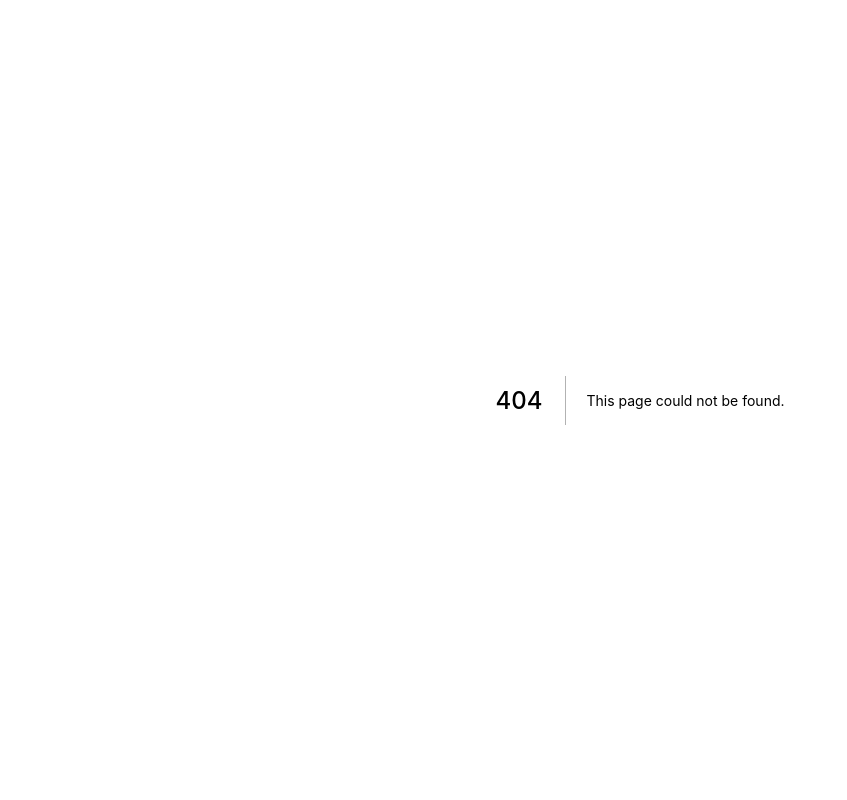
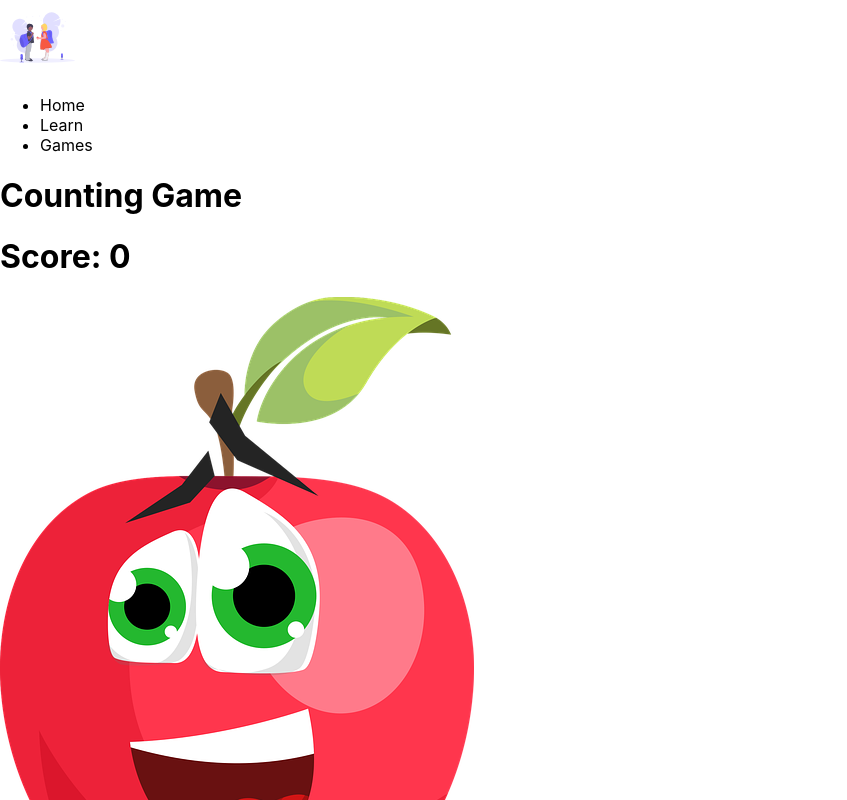
Before and after one commit to touhidulshawan/funEschool, a Next.js app: page /games/counting in a window 1280 px wide. Before the commit this address had no page. Shown: the top 800 px of the page, without its empty margins (0-847 px from the left). Built offline with nearby package versions, Linux system fonts and the light colour scheme.

Commit message:
developing, refactoring, utilities
develope counting game and make some refactoring to name that animal game and create some utility function and interface

```diff
--- /dev/null
+++ b/components/GameDashboard.tsx
@@ -0,0 +1,21 @@
+interface GameDashboardProps {
+  score: number;
+  wrongAnswer: number;
+  handleRestartGame: () => void;
+}
+
+const GameDashboard: React.FC<GameDashboardProps> = ({
+  score,
+  wrongAnswer,
+  handleRestartGame,
+}) => {
+  return (
+    <section>
+      <h1>Your Score: {score} out of 25</h1>
+      <h2>Total wrong answer: {wrongAnswer}</h2>
+      <button onClick={handleRestartGame}>Play Again</button>
+    </section>
+  );
+};
+
+export default GameDashboard;
--- /dev/null
+++ b/components/ImageCard.tsx
@@ -0,0 +1,13 @@
+interface ImageProps {
+  currentImgPath: string;
+}
+
+const ImageCard: React.FC<ImageProps> = ({ currentImgPath }) => {
+  return (
+    <div>
+      <img src={currentImgPath} alt="image of object" />
+    </div>
+  );
+};
+
+export default ImageCard;
--- /dev/null
+++ b/components/ScoreBoard.tsx
@@ -0,0 +1,13 @@
+interface Score {
+  score: number;
+}
+
+const ScoreBoard: React.FC<Score> = ({ score }) => {
+  return (
+    <div>
+      <h1>Score: {score}</h1>
+    </div>
+  );
+};
+
+export default ScoreBoard;
--- a/package.json
+++ b/package.json
@@ -8,10 +8,12 @@
     "start": "next start"
   },
   "dependencies": {
+    "@types/uuid": "^8.3.0",
     "next": "10.0.0",
     "react": "17.0.1",
     "react-dom": "17.0.1",
-    "react-icons": "^3.11.0"
+    "react-icons": "^3.11.0",
+    "uuid": "^8.3.1"
   },
   "devDependencies": {
     "@types/node": "^14.14.6",
--- /dev/null
+++ b/pages/games/counting/index.tsx
@@ -0,0 +1,102 @@
+import { useState, useEffect, FormEvent } from "react";
+import Layout from "../../../components/Layout";
+import { GameData } from "../../../utils/GameDataInterface";
+import Data from "../../../data/NameThatPictureData.json";
+import ImageCard from "../../../components/ImageCard";
+import { v4 as uuid } from "uuid";
+import ScoreBoard from "../../../components/ScoreBoard";
+import GameDashboard from "../../../components/GameDashboard";
+
+const Counting: React.FC = () => {
+  const [randomNumber, setRandomNumber] = useState<number>(0);
+  const [gameData] = useState<Array<GameData>>(Data);
+  const [counter, setCounter] = useState<number>(0);
+  const [currentImage, setCurrentImage] = useState<string>(gameData[0].imgPath);
+  const [currentImageName, setCurrentImageName] = useState<string>(
+    gameData[0].name
+  );
+  const [answer, setAnswer] = useState<string>("");
+  const [score, setScore] = useState<number>(0);
+  const [wrongAnswer, setWrongAnswer] = useState<number>(0);
+
+  // generate random number
+  const generateRandomNumber = (max: number, min: number) => {
+    let number = Math.floor(Math.random() * max - min + 1) + min;
+    setRandomNumber(number);
+  };
+
+  //   render image times of randomNumber
+  let renderImage = [...Array(randomNumber)].map((index) => {
+    return <ImageCard key={uuid()} currentImgPath={currentImage} />;
+  });
+
+  // * update current imagePath when counter changed
+  useEffect(() => {
+    if (counter > 24) return;
+    setCurrentImage(gameData[counter].imgPath);
+    setCurrentImageName(gameData[counter].name);
+    generateRandomNumber(10, 1);
+  }, [counter]);
+
+  // * save current value of user input
+  function handleChange(evt: React.ChangeEvent<HTMLInputElement>) {
+    const getValue = evt.currentTarget.value;
+    setAnswer(getValue);
+  }
+
+  //* handle form submission
+  function handleSubmit(evt: FormEvent) {
+    evt.preventDefault();
+    if (randomNumber === parseInt(answer)) {
+      setScore((prevScore) => prevScore + 1);
+    } else {
+      setWrongAnswer((prevState) => prevState + 1);
+    }
+    setCounter((prevCounter) => prevCounter + 1);
+    setAnswer("");
+  }
+  //* restart game
+  function handleRestartGame() {
+    setCounter(0);
+    setCurrentImage(gameData[0].imgPath);
+    setScore(0);
+    setWrongAnswer(0);
+  }
+
+  return (
+    <Layout title="Counting">
+      <h1>Counting Game</h1>
+      {counter <= 24 ? (
+        <>
+          <ScoreBoard score={score} />
+          <div>{renderImage}</div>
+          <div>
+            <h2>How many {currentImageName}s you see here</h2>
+          </div>
+          <div>
+            <form method="post" onSubmit={handleSubmit}>
+              <input
+                type="number"
+                name="userInput"
+                id="userInput"
+                placeholder="Type your result here..."
+                required
+                value={answer}
+                onChange={handleChange}
+              />
+              <button type="submit">Submit Your Answer</button>
+            </form>
+          </div>
+        </>
+      ) : (
+        <GameDashboard
+          score={score}
+          wrongAnswer={wrongAnswer}
+          handleRestartGame={handleRestartGame}
+        />
+      )}
+    </Layout>
+  );
+};
+
+export default Counting;
--- /dev/null
+++ b/utils/GameDataInterface.ts
@@ -0,0 +1,6 @@
+// game data interface
+export interface GameData {
+  id: string;
+  name: string;
+  imgPath: string;
+}
```
Also changed, not shown: pages/games/name_that_picture/index.tsx (+11 -17 lines), 2 other files (tests, documents, lock files or other folders).
